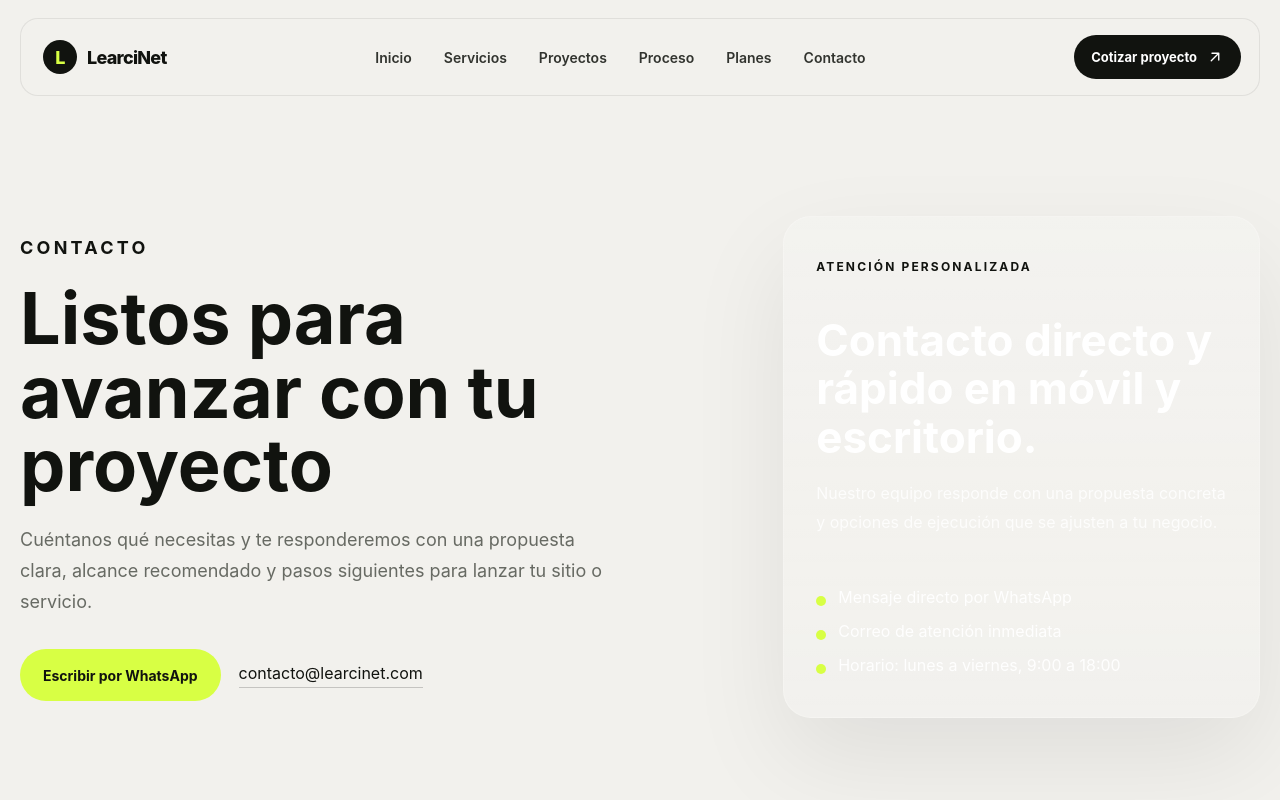
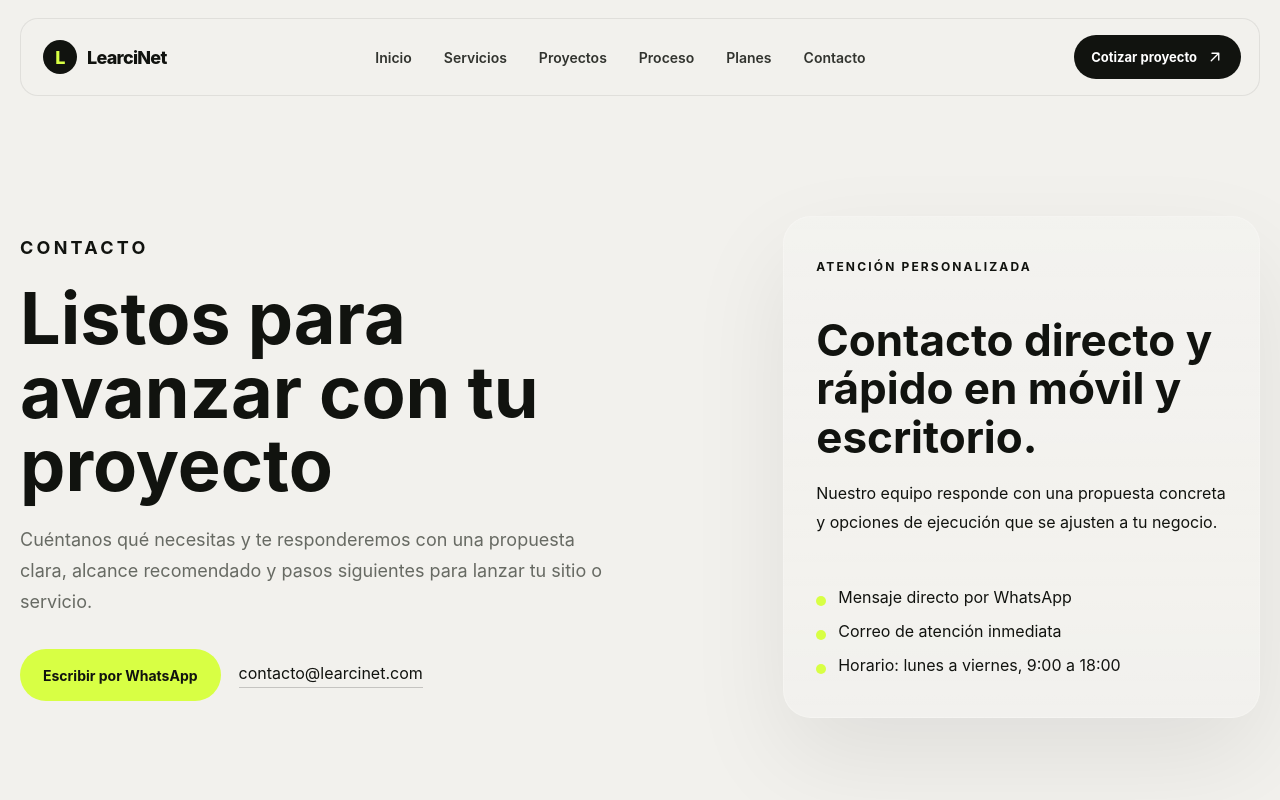
Before and after one commit to learci/learcinet-web, a Next.js app: page /contact in a window 1280 px wide. Shown: the top 800 px of the page. Built offline with nearby package versions, Linux system fonts and the light colour scheme.

Commit message:
Update contact card text color to black

```diff
--- a/app/globals.css
+++ b/app/globals.css
@@ -790,7 +790,7 @@ button, a {
   background: linear-gradient(180deg, rgba(255,255,255,.14), rgba(255,255,255,.06));
   border: 1px solid rgba(255,255,255,.18);
   box-shadow: 0 40px 100px rgba(17,19,15,.08);
-  color: #fff;
+  color: var(--ink);
   min-height: 100%;
   display: flex;
   flex-direction: column;
@@ -801,11 +801,12 @@ button, a {
   margin: 0;
   font-size: clamp(30px, 4vw, 44px);
   line-height: 1.1;
+  color: var(--ink);
 }
 
 .contact-hero-card-inner-v2 p {
   margin: 0;
-  color: rgba(255,255,255,.8);
+  color: var(--ink);
   line-height: 1.8;
 }
 
@@ -820,7 +821,7 @@ button, a {
 .contact-list-v2 li {
   position: relative;
   padding-left: 22px;
-  color: rgba(255,255,255,.92);
+  color: var(--ink);
 }
 
 .contact-list-v2 li::before {
```
